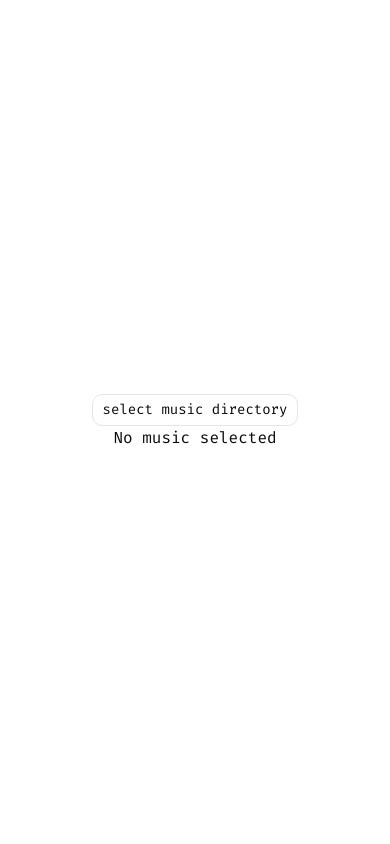
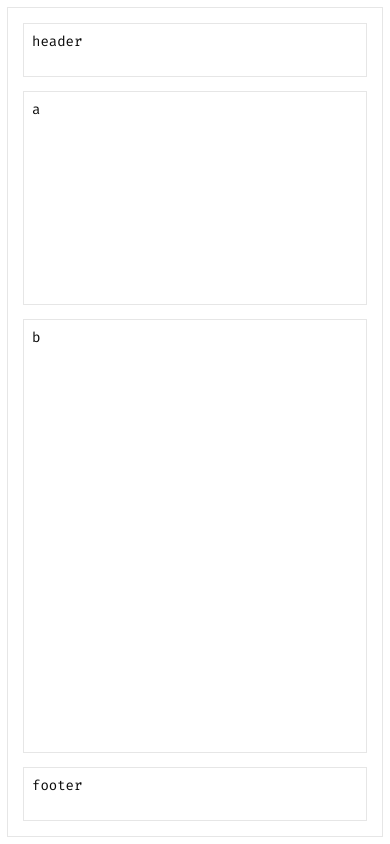
Before and after one commit to noonefr69/wtia, a React (Vite) app: page / in a window 390 px wide. Built offline with nearby package versions, Linux system fonts and the light colour scheme.

Commit message:
layout created

```diff
--- a/src/App.tsx
+++ b/src/App.tsx
@@ -1,11 +1,30 @@
-import MusicInput from "./components/music-input";
-import MusicPlayer from "./components/music-player";
+import { Card } from "@/components/ui/card";
 
 export default function App() {
   return (
-    <div className="flex min-h-svh flex-col items-center justify-center ">
-      <MusicInput />
-      <MusicPlayer />
+    <div className="lg:p-10 md:p-6 p-2 h-screen max-w-400 mx-auto">
+      <Card className="h-full p-4 grid grid-cols-1 grid-rows-12">
+        <Card id="title" className="p-2">
+          header
+        </Card>
+        <div className="grid grid-cols-9 md:grid-rows-9 gap-4 row-span-10">
+          <Card
+            id="section"
+            className="md:row-span-9 row-span-3 col-span-9 md:col-span-6 p-2"
+          >
+            a
+          </Card>
+          <Card
+            id="aside"
+            className="md:row-span-9 row-span-6 col-span-9 md:col-span-3 p-2"
+          >
+            b
+          </Card>
+        </div>
+        <Card id="footer" className="p-2">
+          footer
+        </Card>
+      </Card>
     </div>
   );
 }
--- /dev/null
+++ b/src/components/ui/card.tsx
@@ -0,0 +1,103 @@
+import * as React from "react"
+
+import { cn } from "@/lib/utils"
+
+function Card({
+  className,
+  size = "default",
+  ...props
+}: React.ComponentProps<"div"> & { size?: "default" | "sm" }) {
+  return (
+    <div
+      data-slot="card"
+      data-size={size}
+      className={cn(
+        "group/card flex flex-col gap-(--card-spacing) overflow-hidden rounded-xl bg-card py-(--card-spacing) text-sm text-card-foreground ring-1 ring-foreground/10 [--card-spacing:--spacing(4)] has-data-[slot=card-footer]:pb-0 has-[>img:first-child]:pt-0 data-[size=sm]:[--card-spacing:--spacing(3)] data-[size=sm]:has-data-[slot=card-footer]:pb-0 *:[img:first-child]:rounded-t-xl *:[img:last-child]:rounded-b-xl",
+        className
+      )}
+      {...props}
+    />
+  )
+}
+
+function CardHeader({ className, ...props }: React.ComponentProps<"div">) {
+  return (
+    <div
+      data-slot="card-header"
+      className={cn(
+        "group/card-header @container/card-header grid auto-rows-min items-start gap-1 rounded-t-xl px-(--card-spacing) has-data-[slot=card-action]:grid-cols-[1fr_auto] has-data-[slot=card-description]:grid-rows-[auto_auto] [.border-b]:pb-(--card-spacing)",
+        className
+      )}
+      {...props}
+    />
+  )
+}
+
+function CardTitle({ className, ...props }: React.ComponentProps<"div">) {
+  return (
+    <div
+      data-slot="card-title"
+      className={cn(
+        "font-heading text-base leading-snug font-medium group-data-[size=sm]/card:text-sm",
+        className
+      )}
+      {...props}
+    />
+  )
+}
+
+function CardDescription({ className, ...props }: React.ComponentProps<"div">) {
+  return (
+    <div
+      data-slot="card-description"
+      className={cn("text-sm text-muted-foreground", className)}
+      {...props}
+    />
+  )
+}
+
+function CardAction({ className, ...props }: React.ComponentProps<"div">) {
+  return (
+    <div
+      data-slot="card-action"
+      className={cn(
+        "col-start-2 row-span-2 row-start-1 self-start justify-self-end",
+        className
+      )}
+      {...props}
+    />
+  )
+}
+
+function CardContent({ className, ...props }: React.ComponentProps<"div">) {
+  return (
+    <div
+      data-slot="card-content"
+      className={cn("px-(--card-spacing)", className)}
+      {...props}
+    />
+  )
+}
+
+function CardFooter({ className, ...props }: React.ComponentProps<"div">) {
+  return (
+    <div
+      data-slot="card-footer"
+      className={cn(
+        "flex items-center rounded-b-xl border-t bg-muted/50 p-(--card-spacing)",
+        className
+      )}
+      {...props}
+    />
+  )
+}
+
+export {
+  Card,
+  CardHeader,
+  CardFooter,
+  CardTitle,
+  CardAction,
+  CardDescription,
+  CardContent,
+}
--- a/src/global.css
+++ b/src/global.css
@@ -1,21 +1,26 @@
-@font-face{
+@font-face {
     font-family: Fira-Code;
-    src: url("/public/fonts/FiraCode-Regular.ttf")
+    src: url("/public/fonts/FiraCode-Regular.ttf");
+}
+
+* {
+    border-radius: 0px;
 }
 
 @import "tailwindcss";
 @import "tw-animate-css";
 @import "shadcn/tailwind.css";
 @import "@fontsource-variable/geist";
+
 @theme {
-    --font-fira: Fira-Code, "sans-serif"
+    --font-fira: Fira-Code, "sans-serif";
 }
 
 @custom-variant dark (&:is(.dark *));
 
 @theme inline {
     --font-heading: var(--font-sans);
-    --font-sans: 'Geist Variable', sans-serif;
+    --font-sans: "Geist Variable", sans-serif;
     --color-sidebar-ring: var(--sidebar-ring);
     --color-sidebar-border: var(--sidebar-border);
     --color-sidebar-accent-foreground: var(--sidebar-accent-foreground);
```
Also changed, not shown: 1 other file (tests, documents, lock files or other folders). Lines whose indentation alone changed are shown as unchanged.
